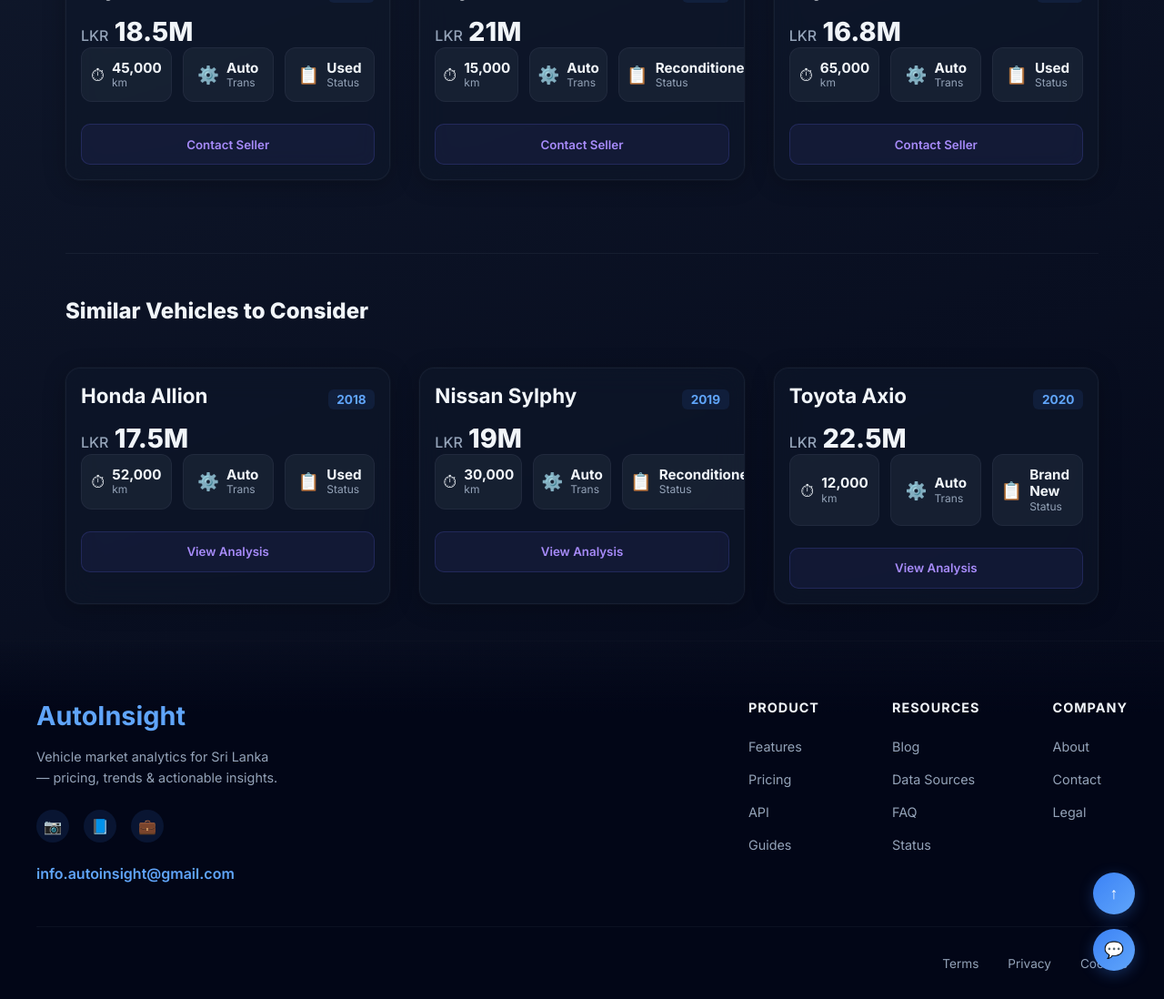
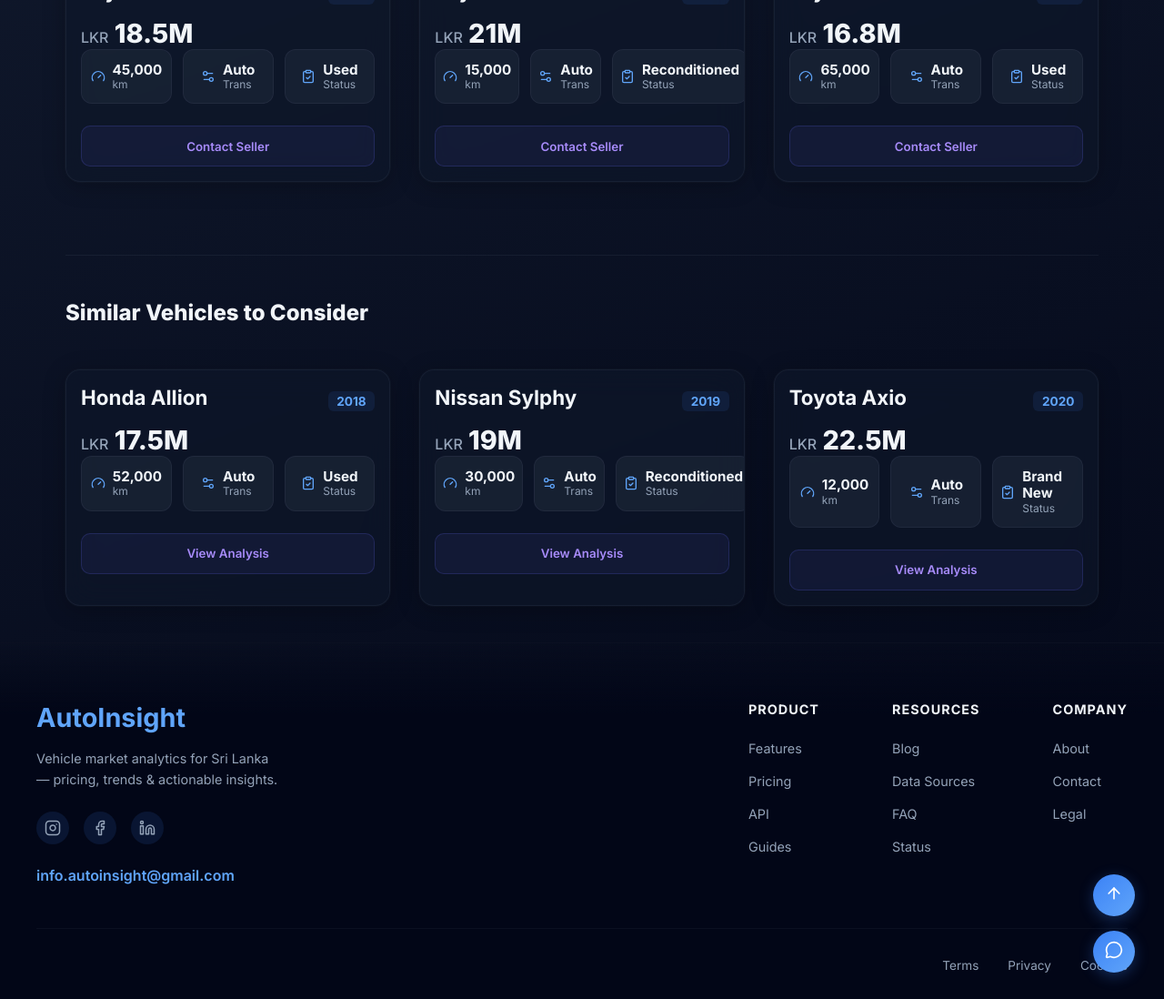
Before and after one commit to ShaveenPeiris/AutoInsight-FrontEnd, a React (Vite) app in the folder my-react-app/: page /results in a window 1280 px wide. Shown: the part 1169-2267 px from the top of the page at 91% size. Built offline with nearby package versions, Linux system fonts and the light colour scheme.

Commit message:
feat: add lucide-react icons and update components for enhanced UI

```diff
--- a/my-react-app/package.json
+++ b/my-react-app/package.json
@@ -10,6 +10,7 @@
     "preview": "vite preview"
   },
   "dependencies": {
+    "lucide-react": "^0.575.0",
     "react": "^19.2.0",
     "react-dom": "^19.2.0",
     "react-router-dom": "^7.13.1"
--- a/my-react-app/src/component/Footer.tsx
+++ b/my-react-app/src/component/Footer.tsx
@@ -1,4 +1,5 @@
 import React from 'react';
+import { Instagram, Facebook, Linkedin, ArrowUp, MessageCircle } from 'lucide-react';
 import '../styles/Footer.css';
 
 const Footer: React.FC = () => {
@@ -9,9 +10,9 @@
           <h2 className="footer-logo-text">AutoInsight</h2>
           <p>Vehicle market analytics for Sri Lanka<br/>— pricing, trends & actionable insights.</p>
           <div className="social-icons">
-            <span className="icon-circle">📷</span>
-            <span className="icon-circle">📘</span>
-            <span className="icon-circle">💼</span>
+            <span className="icon-circle"><Instagram size={18} /></span>
+            <span className="icon-circle"><Facebook size={18} /></span>
+            <span className="icon-circle"><Linkedin size={18} /></span>
           </div>
           <a href="mailto:info.autoinsight@gmail.com" className="footer-email">info.autoinsight@gmail.com</a>
         </div>
@@ -56,8 +57,8 @@
 
       {/* Floating Action Buttons */}
       <div className="floating-buttons">
-        <button className="float-btn up-btn" onClick={() => window.scrollTo(0,0)}>↑</button>
-        <button className="float-btn chat-btn">💬</button>
+        <button className="float-btn up-btn" onClick={() => window.scrollTo({ top: 0, behavior: 'smooth' })}><ArrowUp size={20} /></button>
+        <button className="float-btn chat-btn"><MessageCircle size={20} /></button>
       </div>
     </footer>
   );
--- a/my-react-app/src/page/CarMarketplace.tsx
+++ b/my-react-app/src/page/CarMarketplace.tsx
@@ -1,5 +1,6 @@
 import React, { useState } from 'react';
-import { useNavigate } from 'react-router-dom'; // <-- 1. Imported the navigation hook
+import { useNavigate } from 'react-router-dom';
+import { Gauge, Settings2, ClipboardCheck, TrendingUp, Flame, ArrowRight } from 'lucide-react';
 import '../styles/CarMarketplace.css';
 
 interface Car {
@@ -141,7 +142,7 @@
 
       <section className="inventory-section">
         <div className="section-title">
-          <h3>🔥 Top Selling Vehicles</h3>
+          <h3><Flame size={22} className="inline-icon" /> Top Selling Vehicles</h3>
         </div>
         <div className="car-showcase-grid">
           {TOP_SELLING_CARS.map(car => (
@@ -165,21 +166,21 @@
 
                 <div className="stats-row">
                   <div className="stat-box">
-                    <span className="stat-icon">⏱</span>
+                    <span className="stat-icon"><Gauge size={16} /></span>
                     <div className="stat-text">
                       <strong>{car.mileage.toLocaleString()}</strong>
                       <span>km</span>
                     </div>
                   </div>
                   <div className="stat-box">
-                    <span className="stat-icon">⚙️</span>
+                    <span className="stat-icon"><Settings2 size={16} /></span>
                     <div className="stat-text">
                       <strong>{car.transmission}</strong>
                       <span>Trans</span>
                     </div>
                   </div>
                   <div className="stat-box">
-                    <span className="stat-icon">📋</span>
+                    <span className="stat-icon"><ClipboardCheck size={16} /></span>
                     <div className="stat-text">
                       <strong>{car.condition}</strong>
                       <span>Status</span>
@@ -187,7 +188,7 @@
                   </div>
                 </div>
 
-                <button className="btn-glass-purple">View Full Analysis →</button>
+                <button className="btn-glass-purple">View Full Analysis <ArrowRight size={14} className="inline-icon" /></button>
               </div>
             </div>
           ))}
--- a/my-react-app/src/page/SearchResults.tsx
+++ b/my-react-app/src/page/SearchResults.tsx
@@ -1,4 +1,5 @@
 import React from 'react';
+import { Gauge, Settings2, ClipboardCheck, TrendingUp } from 'lucide-react';
 import '../styles/SearchResults.css';
 
 interface CarResult {
@@ -53,7 +54,7 @@
           <div className="graph-card glass-panel-small">
             <div className="graph-header">
               <h4>Price Trend (2000 - 2026)</h4>
-              <span className="trend-badge positive">↗ Increasing</span>
+              <span className="trend-badge positive"><TrendingUp size={14} /> Increasing</span>
             </div>
             <div className="svg-graph-container">
               <svg viewBox="0 0 500 200" className="price-chart">
@@ -131,15 +132,15 @@
 
                 <div className="stats-row">
                   <div className="stat-box">
-                    <span className="stat-icon">⏱</span>
+                    <span className="stat-icon"><Gauge size={16} /></span>
                     <div className="stat-text"><strong>{car.mileage.toLocaleString()}</strong><span>km</span></div>
                   </div>
                   <div className="stat-box">
-                    <span className="stat-icon">⚙️</span>
+                    <span className="stat-icon"><Settings2 size={16} /></span>
                     <div className="stat-text"><strong>{car.transmission}</strong><span>Trans</span></div>
                   </div>
                   <div className="stat-box">
-                    <span className="stat-icon">📋</span>
+                    <span className="stat-icon"><ClipboardCheck size={16} /></span>
                     <div className="stat-text"><strong>{car.condition}</strong><span>Status</span></div>
                   </div>
                 </div>
@@ -159,7 +160,6 @@
         <div className="flex-results-grid">
           {SIMILAR_VEHICLES.map(car => (
             <div key={car.id} className="glass-card flex-card">
-              {/* Image wrapper has been entirely deleted from these cards */}
               <div className="card-content">
                 <div className="flex-row-between">
                   <h4 className="car-title">{car.name}</h4>
@@ -172,15 +172,15 @@
 
                 <div className="stats-row">
                   <div className="stat-box">
-                    <span className="stat-icon">⏱</span>
+                    <span className="stat-icon"><Gauge size={16} /></span>
                     <div className="stat-text"><strong>{car.mileage.toLocaleString()}</strong><span>km</span></div>
                   </div>
                   <div className="stat-box">
-                    <span className="stat-icon">⚙️</span>
+                    <span className="stat-icon"><Settings2 size={16} /></span>
                     <div className="stat-text"><strong>{car.transmission}</strong><span>Trans</span></div>
                   </div>
                   <div className="stat-box">
-                    <span className="stat-icon">📋</span>
+                    <span className="stat-icon"><ClipboardCheck size={16} /></span>
                     <div className="stat-text"><strong>{car.condition}</strong><span>Status</span></div>
                   </div>
                 </div>
--- a/my-react-app/src/styles/App.css
+++ b/my-react-app/src/styles/App.css
@@ -88,3 +88,16 @@
 .main-content {
   flex: 1;
 }
+
+/* --- LUCIDE ICON UTILITIES --- */
+.inline-icon {
+  display: inline-block;
+  vertical-align: middle;
+}
+
+.stat-icon {
+  display: flex;
+  align-items: center;
+  justify-content: center;
+  color: var(--primary-blue);
+}
```
Also changed, not shown: 1 other file (tests, documents, lock files or other folders).
